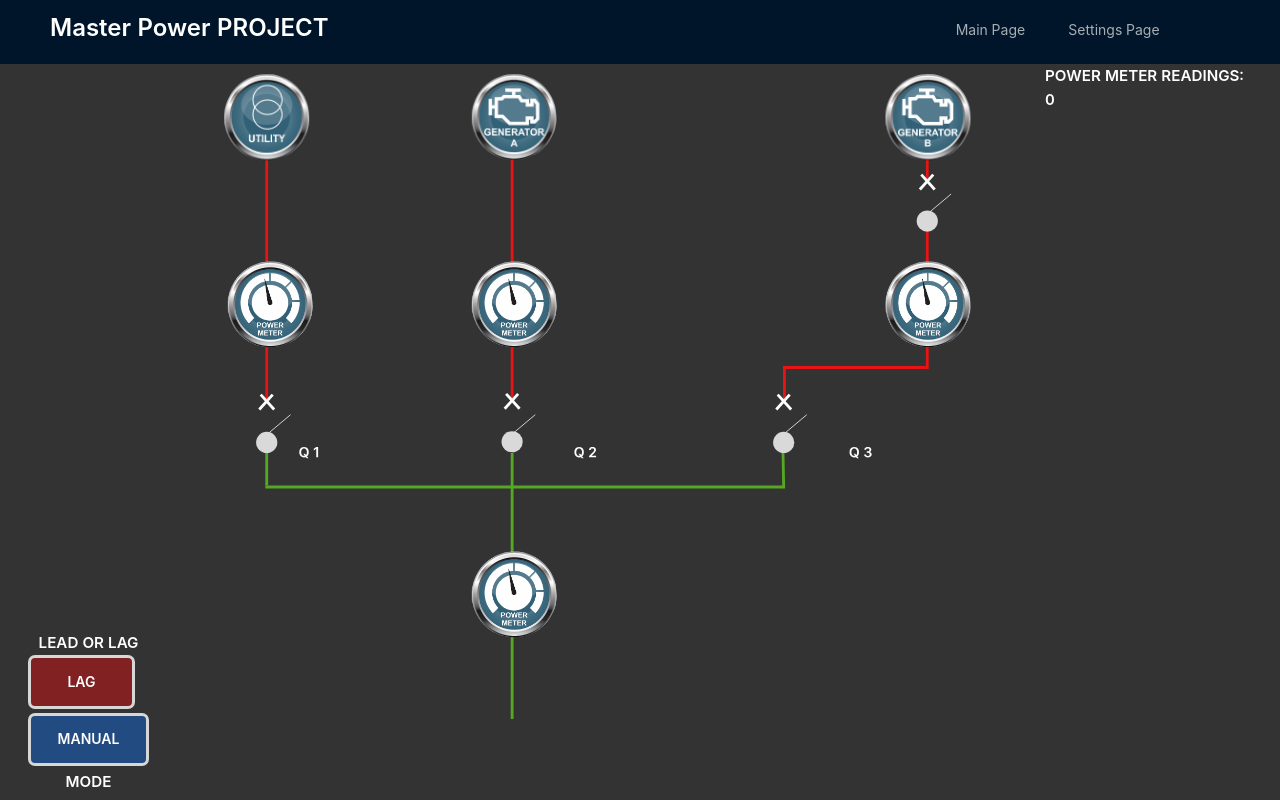
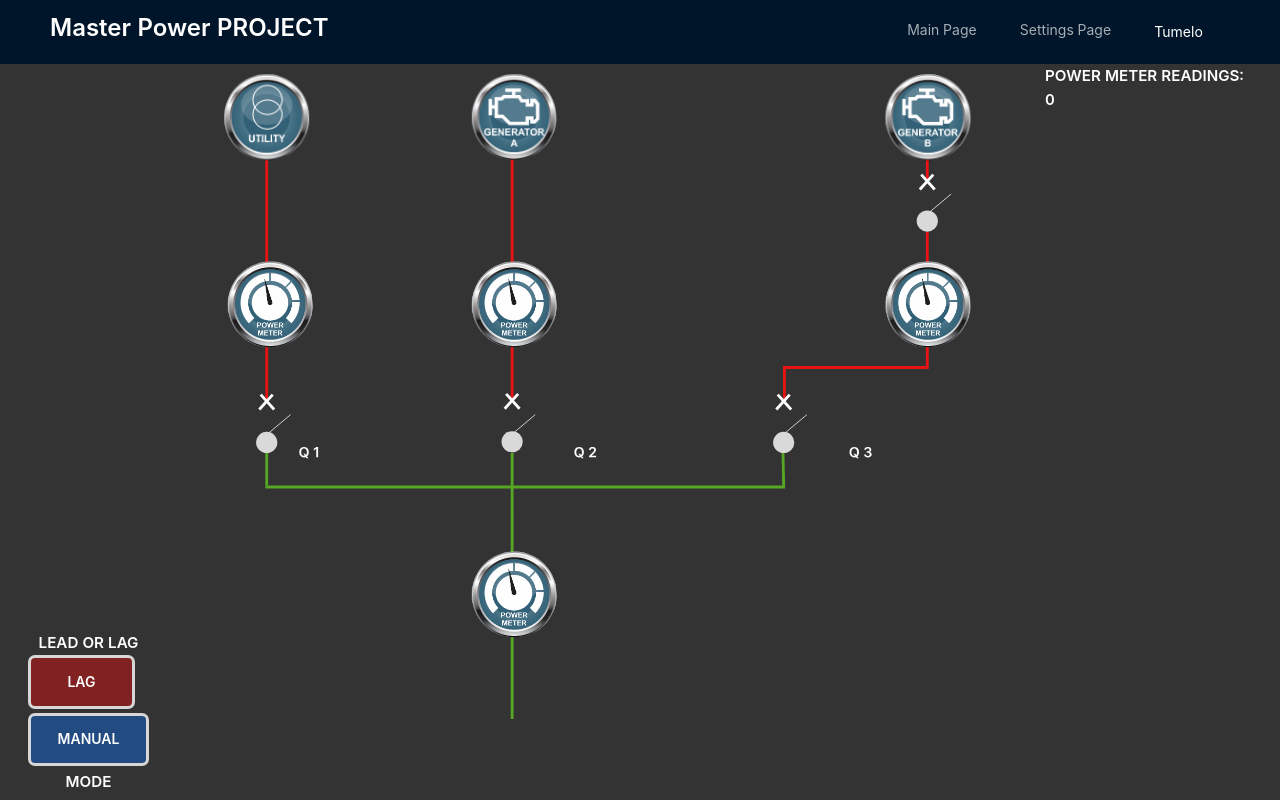
Before and after one commit to UnityGameDesign-max/Master-Power, a React (Create React App) app: page / in a window 1280 px wide. Built offline with nearby package versions, Linux system fonts and the light colour scheme; no server answers.

Commit message:
updated navigationBar

```diff
--- a/src/components/NavigationBar.tsx
+++ b/src/components/NavigationBar.tsx
@@ -24,7 +24,7 @@ export const NavigationBar : React.FC = () => {
               <Link to="/settings">Settings Page</Link>
             </Menu.Item>
             <Menu.Item>
-              <Typography style={{color: 'white'}}>{userInfo}</Typography>
+              <Typography style={{color: 'white'}}>Tumelo</Typography>
             </Menu.Item>
           </Menu>
         </Header>
```
